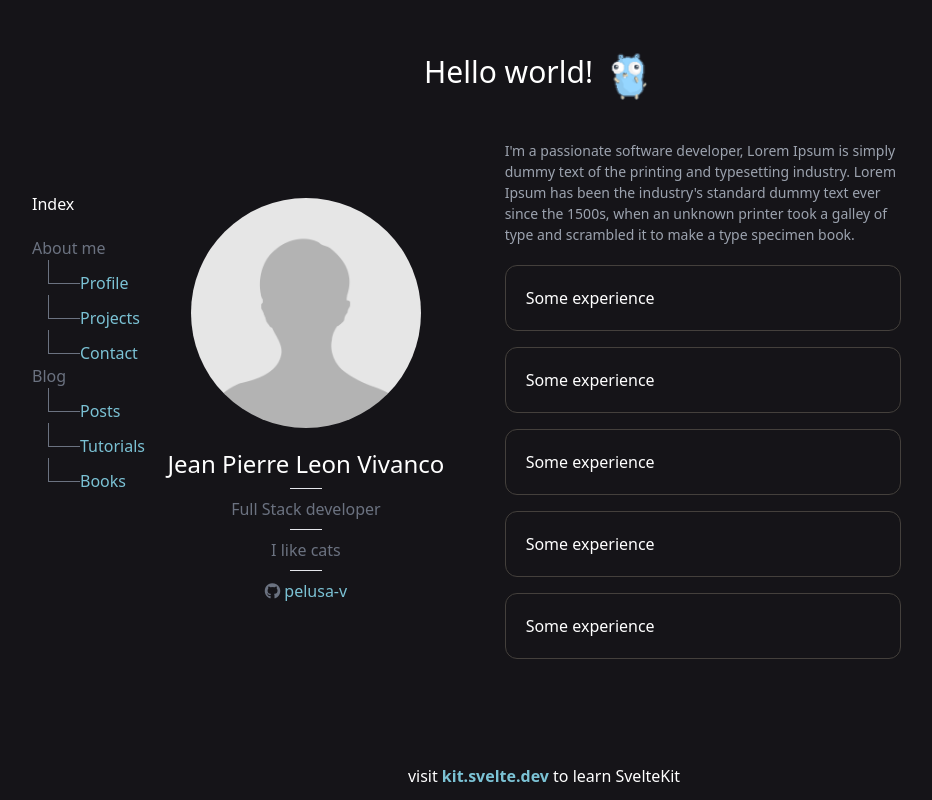
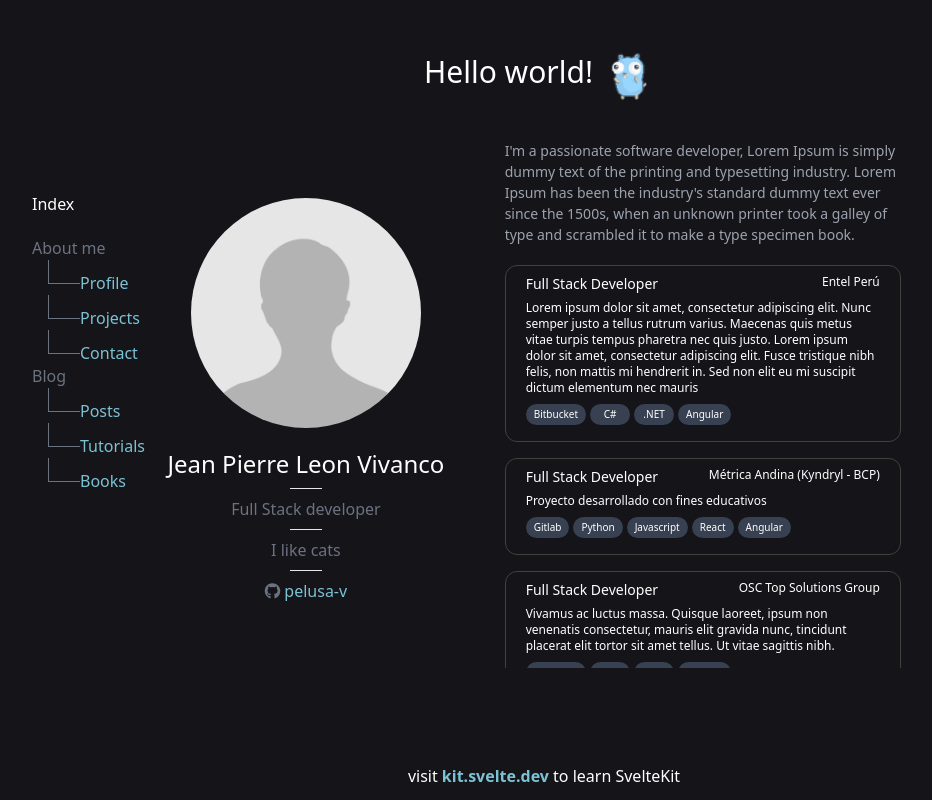
Before and after one commit to pelusa-v/portfolio-jp-ui, a SvelteKit app: page /profile in a window 1280 px wide. Shown: the whole page, without its empty margins (96-1028 px from the left). Built offline with nearby package versions, Linux system fonts and the light colour scheme.

Commit message:
Experience badges added

```diff
--- a/src/routes/profile/+page.svelte
+++ b/src/routes/profile/+page.svelte
@@ -7,6 +7,9 @@
     let desc2 = "Proyecto desarrollado con fines educativos"
     let desc3 = "Vivamus ac luctus massa. Quisque laoreet, ipsum non venenatis consectetur, mauris elit gravida nunc, tincidunt placerat elit tortor sit amet tellus. Ut vitae sagittis nibh."
     let desc4 = "In scelerisque, leo ac accumsan ornare, ex lorem viverra enim, at porta sapien purus non quam. Nam imperdiet justo sed tempus porttitor. Suspendisse eget neque nibh. Praesent id est ut tortor ornare blandit. Nulla et mollis nisi. Nulla vitae gravida turpis, vitae lacinia felis. Proin feugiat enim at laoreet sodales"
+    let tools1 = ["Bitbucket", "C#", ".NET", "Angular"];
+    let tools2 = ["Gitlab", "Python", "Javascript", "React", "Angular"];
+
 </script>
 
 <div class="aboutme-hero justify-center mb-4 md:flex lg:flex items-center ">
@@ -29,7 +32,7 @@
           summary="I like cats"></ProfileSummary>
       </div>
     </div>
-    <div class=" w-full md:w-3/5 lg:w-3/5 md:order-2 overflow-y-scroll scrollbar">
+    <div class=" w-full md:w-3/5 lg:w-3/5 md:order-2 md:overflow-y-scroll lg:overflow-y-scroll md:scrollbar lg:scrollbar">
       <div class="px-10 py-2">
         <div class="mb-5 text-sm font-light text-gray-400">
           <p>I'm a passionate software developer, Lorem Ipsum is simply dummy text of the printing and typesetting industry.
@@ -37,22 +40,16 @@
             scrambled it to make a type specimen book.</p>
         </div>
         <div>
-          <ExperienceBadge/>
+          <ExperienceBadge enterprise="Entel Perú" role="Full Stack Developer" tools={tools1} summary={desc1}/>
         </div>
         <div>
-          <ExperienceBadge/>
+          <ExperienceBadge enterprise="Métrica Andina (Kyndryl - BCP)" role="Full Stack Developer" tools={tools2} summary={desc2}/>
         </div>
         <div>
-          <ExperienceBadge/>
+          <ExperienceBadge enterprise="OSC Top Solutions Group" role="Full Stack Developer" tools={tools1} summary={desc3}/>
         </div>
         <div>
-          <ExperienceBadge/>
-        </div>
-        <div>
-          <ExperienceBadge/>
-        </div>
-        <div>
-          <ExperienceBadge/>
+          <ExperienceBadge enterprise="EGO Telecom services" role="Backend Developer" tools={tools1} summary={desc4}/>
         </div>
       </div>
     </div>
--- a/src/routes/profile/ExperienceBadge.svelte
+++ b/src/routes/profile/ExperienceBadge.svelte
@@ -1,10 +1,25 @@
-<script>
-
+<script lang="ts">
+    export let enterprise : string;
+    export let role : string;
+    export let tools : string[];
+    // export let startDate: string;
+    // export let endDate: string;
+    export let summary: string;
+    import Tag from '../Tag.svelte';
 </script>
 
-<div class="rounded-xl bg-transparent p-5 mt-0 mb-4 border border-stone-700">
+<div class="rounded-xl bg-transparent px-5 py-2 mt-0 mb-4 border border-stone-700">
+    <div class="flex justify-between">
+        <span class="text-sm font-light text-left">{role}</span>
+        <span class="font-extralight text-xs text-right">{enterprise}</span>
+    </div>
+    <div class="mt-1.5">
+        <p class="text-xs font-light text-left break-words">{summary}</p>
+    </div>
     <div>
-        Some experience
+        {#each tools as tool }
+            <span class="me-1"><Tag name={tool}></Tag></span>
+        {/each}
     </div>
 </div>
 
```
